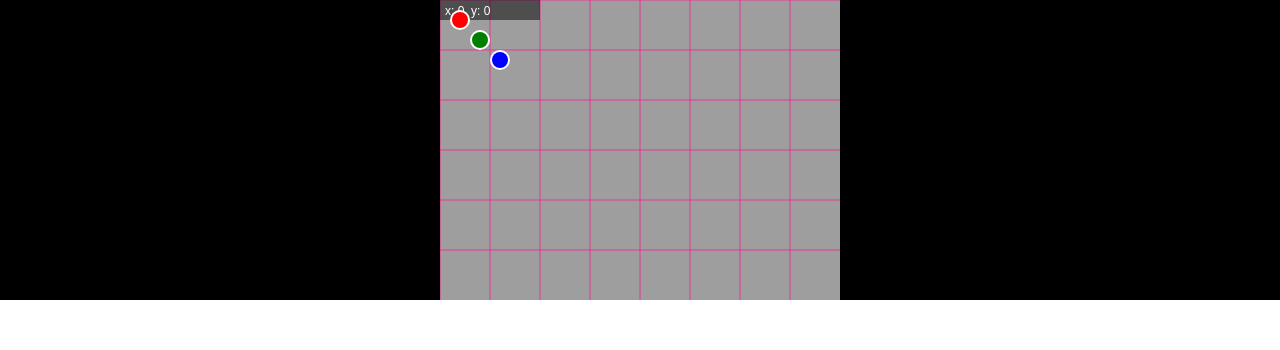
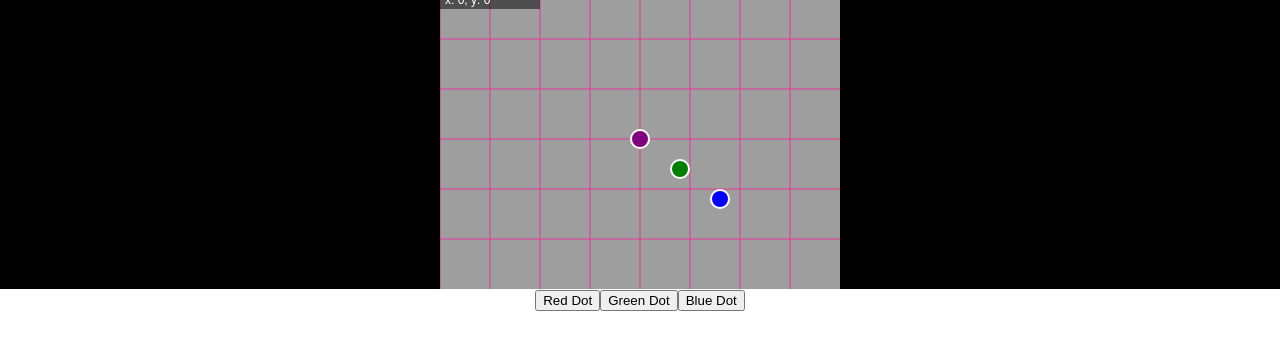
Before and after one commit to Xaxis/react-canvas, a React (Create React App) app: page / in a window 1280 px wide. Shown: the top 350 px of the page. Built offline with nearby package versions, Linux system fonts and the light colour scheme; the HTML template or start-up script is replaced by a standard one.

Commit message:
Added ability to set color of dots and initial x/y location based on percentage

```diff
--- a/src/CanvasDotSelector.jsx
+++ b/src/CanvasDotSelector.jsx
@@ -2,7 +2,9 @@ import React, { useState, useEffect } from 'react'
 import useCanvasDotSelector from './useCanvasDotSelector'
 
 const CanvasDotSelector = (props) => {
-    const { ...rest } = props
+    const {
+        ...rest
+    } = props
     const {
         canvasRef,
         dotsState,
@@ -20,7 +22,11 @@ const CanvasDotSelector = (props) => {
     } = useCanvasDotSelector({
         bgColor: '#000000',
         bgImageSrc: 'https://images.unsplash.com/photo-1501386761578-eac5c94b800a?ixlib=rb-4.0.3&ixid=MnwxMjA3fDB8MHxwaG90by1wYWdlfHx8fGVufDB8fHx8&auto=format&fit=crop&w=2070&q=80',
-        initDots: ['r', 'g', 'b'],
+        initDots: [
+            { key: 'p', color: 'purple', xp: 0.5, yp: 0.5 },
+            { key: 'g', color: 'green', xp: 0.6, yp: 0.6 },
+            { key: 'b', color: 'blue', xp: 0.7, yp: 0.7 },
+        ],
         dotRadius: 8,
         showGrid: true
     })
@@ -40,11 +46,13 @@ const CanvasDotSelector = (props) => {
     useEffect(() => {
         if (Object.entries(dotsState).length) {
             const { xp, yp, x, y } = dotsState.b
-            // console.log('xp: ', xp, 'yp: ', yp, 'x: ', x, 'y: ', y)
+            // console.log('dotsState: ', dotsState)
+            console.log('xp: ', xp, 'yp: ', yp, 'x: ', x, 'y: ', y)
         }
     }, [dotsState])
 
     return (
+        <>
             <canvas
                 ref={canvasRef}
                 {...rest}
@@ -95,6 +103,33 @@ const CanvasDotSelector = (props) => {
                     handleMouseWheelZoom(e)
                 }}
             />
+            <div>
+                <button
+                    onClick={() => {
+                        dotsState.r.show = !dotsState.r.show
+                        setDotsState(dotsState)
+                    }}
+                >
+                    Red Dot
+                </button>
+                <button
+                    onClick={() => {
+                        dotsState.g.show = !dotsState.g.show
+                        setDotsState(dotsState)
+                    }}
+                >
+                    Green Dot
+                </button>
+                <button
+                    onClick={() => {
+                        dotsState.b.show = !dotsState.b.show
+                        setDotsState(dotsState)
+                    }}
+                >
+                    Blue Dot
+                </button>
+            </div>
+        </>
     )
 }
 
--- a/src/useCanvasDotSelector.jsx
+++ b/src/useCanvasDotSelector.jsx
@@ -36,6 +36,9 @@ const useCanvasDotSelector = (options = {}) => {
     const [imageMoveDragging, setImageMoveDragging] = useState(false)
 
     const [shapes, setShapes] = useState({})
+    const [defaultShape, setDefaultShape] = useState({
+        key: 'r', x: 20, y: 20, xx: 0, yy: 0, radius: dotRadius, color: 'red', set: false, show: true
+    })
     const [defaultShapes, setDefaultShapes] = useState({
         r: { key: 'r', x: 20, y: 20, xx: 0, yy: 0, radius: dotRadius, color: 'red', set: false, show: true },
         g: { key: 'g', x: 40, y: 40, xx: 0, yy: 0, radius: dotRadius, color: 'green', set: false, show: true },
@@ -447,6 +450,19 @@ const useCanvasDotSelector = (options = {}) => {
                 ctx.fillText(`x: ${Math.floor(xInfoBoxCoord)}, y: ${Math.floor(yInfoBoxCoord)}`, Math.floor(bgImgOffsX + 5), Math.floor(bgImgOffsY + 15))
             }
 
+
+            // Update tracking shapes object
+            const newTrackingShapes = {}
+            shapesArrOverride.map((shape) => {
+                newTrackingShapes[shape.key] = {
+                    ...shape,
+                    xp: Math.round((shape.x / newImgWidth) * 10000) / 10000,
+                    yp: Math.round((shape.y / newImgHeight) * 10000) / 10000,
+                }
+                return shape
+            })
+            setTrackingShapes(newTrackingShapes)
+
             // Draw shapes ("dots")
             for (let i = 0; i < shapesArrOverride.length; i++) {
                 let shape = shapesArrOverride[i]
@@ -465,6 +481,17 @@ const useCanvasDotSelector = (options = {}) => {
                     ctx.globalAlpha = 0.5
                     ctx.shadowBlur = 0
                     ctx.shadowColor = 'transparent'
+                }
+
+                // If a percentage has been set by 'initDots' move shapes to location initially
+                if (shape.xp && shape.yp) {
+                    shape.x = Math.round(((shape.xp * newImgWidth) * 10000) / 10000)
+                    shape.y = Math.round(((shape.yp * newImgHeight) * 10000) / 10000)
+                    newTrackingShapes[shape.key].xp = shape.xp
+                    newTrackingShapes[shape.key].yp = shape.yp
+                    setTrackingShapes(newTrackingShapes)
+                    delete shape.xp
+                    delete shape.yp
                 }
 
                 // Set shape coordinates relative to the background image coordinates and zoom scale
@@ -497,18 +524,6 @@ const useCanvasDotSelector = (options = {}) => {
 
             // Restore after drawing shapes
             ctx.restore()
-
-            // Update tracking shapes
-            const newTrackingShapes = {}
-            shapesArrOverride.map((shape) => {
-                newTrackingShapes[shape.key] = {
-                    ...shape,
-                    xp: Math.round((shape.x / newImgWidth) * 10000) / 10000,
-                    yp: Math.round((shape.y / newImgHeight) * 10000) / 10000,
-                }
-                return shape
-            })
-            setTrackingShapes(newTrackingShapes)
         }
     }
 
@@ -574,7 +589,7 @@ const useCanvasDotSelector = (options = {}) => {
         // Add and initialize shapes
         if (initialShapeKeys && initialShapeKeys.length) {
             const newShapes = initialShapeKeys.reduce((acc, key) => {
-                if (defaultShapes[key]) acc[key] = defaultShapes[key]
+                if (key.key) acc[key.key] = { ...defaultShape, ...key }
                 return acc
             }, {})
             const newShapesKeys = Object.keys(newShapes)
```
Lines whose indentation alone changed are shown as unchanged.
